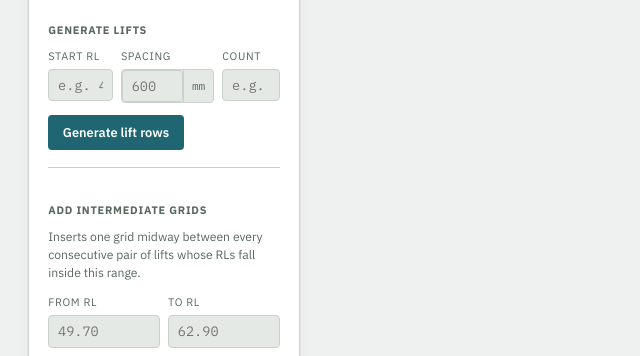
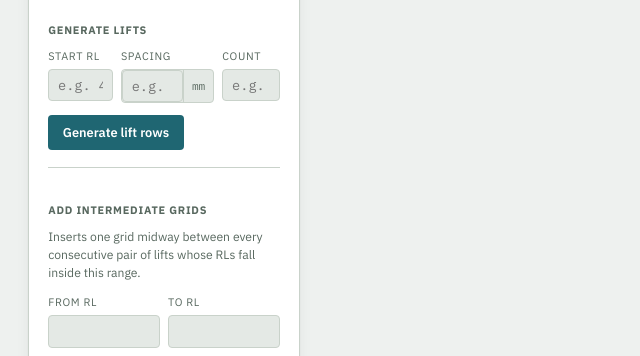
Before and after one commit to mallax888/GeoMate, a plain HTML site: page index.html in a window 1280 px wide. Shown: the part 388-744 px from the top of the page, 0-640 px from the left. Drawn offline with Linux system fonts and the light colour scheme.

Commit message:
Remove the last leftover 49.70/62.90 example numbers from the intermediate-grids range fields
The Generate Lifts panel was already fixed to be blank, but the "Add
intermediate grids" From RL / To RL fields still carried 49.70 and 62.90 as
placeholder hints -- same two numbers from the old worked example, so on
screen it read exactly like leftover project data even though it was
technically just a hint. Removed the placeholders entirely (the "From RL" /
"To RL" labels above each field already say what goes there). Also prefixed
the Generate Lifts "Spacing" placeholder with "e.g." for consistency with
Start RL and Count.

```diff
--- a/index.html
+++ b/index.html
@@ -63,7 +63,7 @@
         </label>
         <label class="field field--compact">
           <span>Spacing</span>
-          <div class="field__unit"><input type="number" id="genSpacing" step="10" placeholder="600" /><em>mm</em></div>
+          <div class="field__unit"><input type="number" id="genSpacing" step="10" placeholder="e.g. 600" /><em>mm</em></div>
         </label>
         <label class="field field--compact">
           <span>Count</span>
@@ -80,11 +80,11 @@
       <div class="generator__row generator__row--pair">
         <label class="field field--compact">
           <span>From RL</span>
-          <input type="number" id="interFromRL" step="0.01" placeholder="49.70" />
+          <input type="number" id="interFromRL" step="0.01" />
         </label>
         <label class="field field--compact">
           <span>To RL</span>
-          <input type="number" id="interToRL" step="0.01" placeholder="62.90" />
+          <input type="number" id="interToRL" step="0.01" />
         </label>
       </div>
       <div class="generator__btnrow">
```
